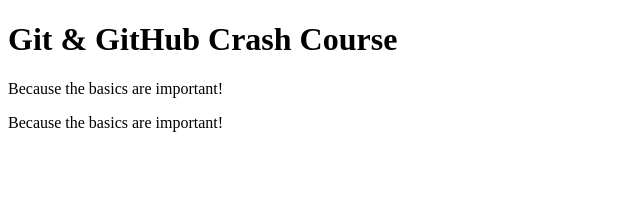
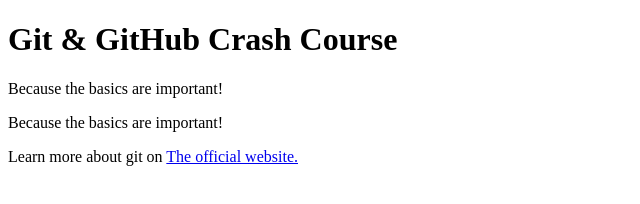
Before and after one commit to colmejhor/git-github-crash-course, a plain HTML site: page index.html in a window 1280 px wide. Shown: the whole page, without its empty margins (0-640 px from the left). Drawn offline with Linux system fonts and the light colour scheme.

Commit message:
adding link to git docs.

```diff
--- a/index.html
+++ b/index.html
@@ -10,5 +10,6 @@
     <h1>Git & GitHub Crash Course</h1>
     <p>Because the basics are important!</p>
     <p>Because the basics are important!</p>
+    <p>Learn more about git on <a href="https://git-scm.com/book/en/v2">The official website.</a></p>
   </body>
 </html>
```
